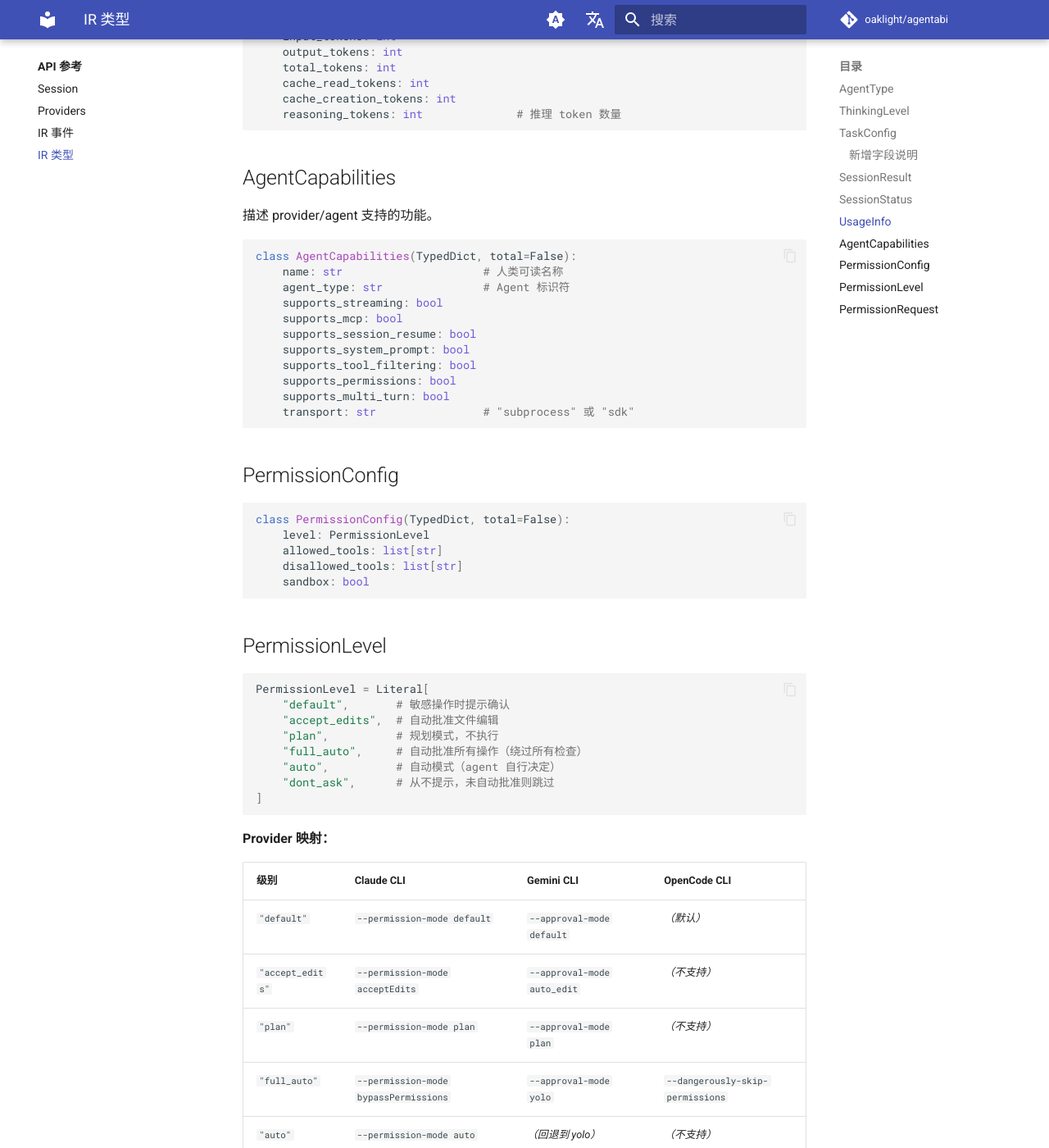
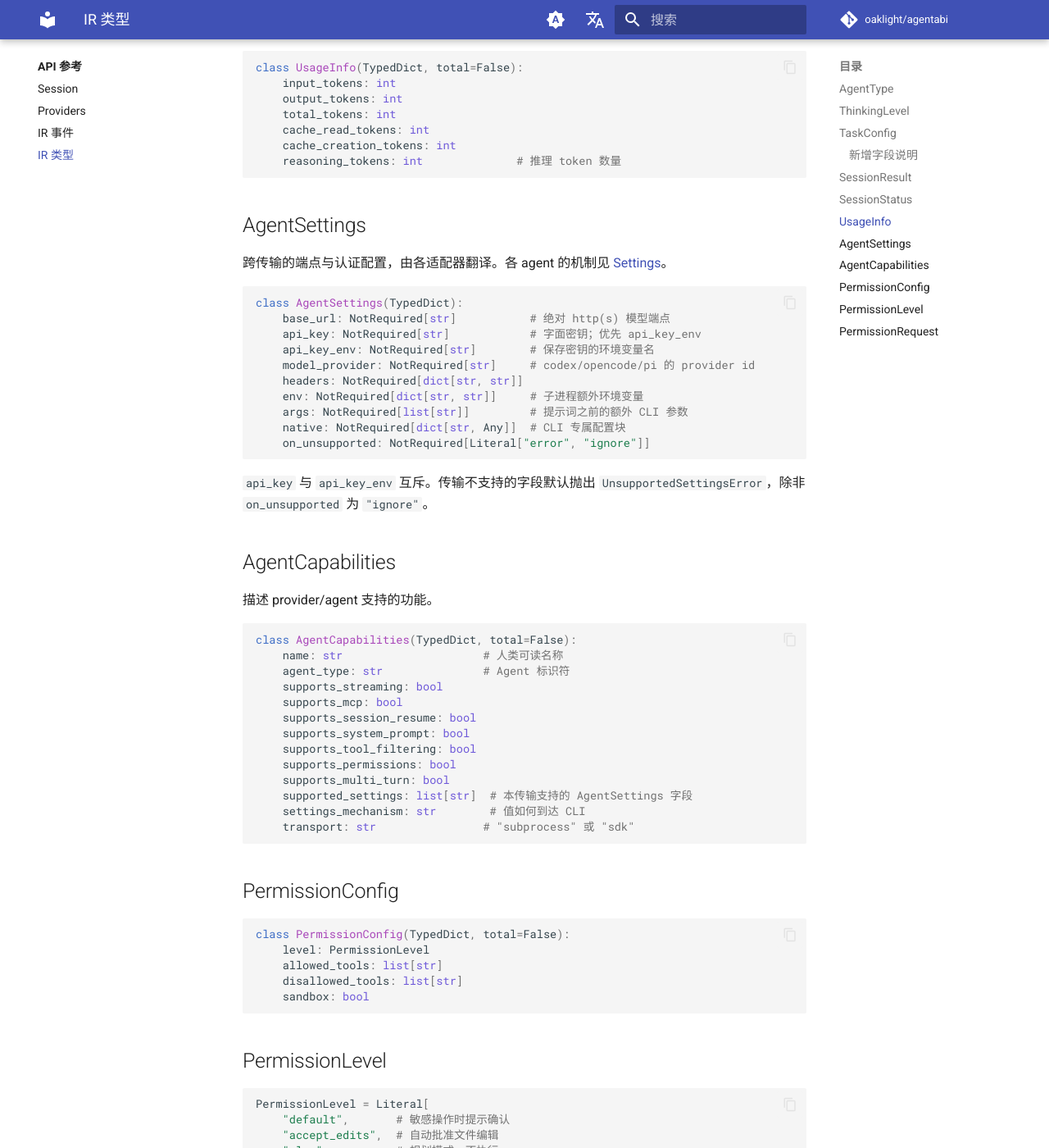
Before and after one commit to Oaklight/agentabi, an MkDocs documentation site: the page built from docs/api/ir-types.md, in a window 1280 px wide and 1400 px high, scrolled down 3442 px. Shown: the whole window at 82% size. Built offline with MkDocs 1.6.1 and Material for MkDocs 9.7.7, drawn with Linux system fonts in a browser that asks for light colours; comment, search, counter and statistics services are not loaded; some of the changed text lies outside the part shown.

Commit message:
docs: 记录统一 settings 字段
- 新增 usage/settings.md：字段、优先级、各传输支持表、不支持字段的行为、
  各 CLI 细节、密钥处理与限制
- api/session.md：Session(settings=...)、settings 属性、单次 settings 参数
- api/ir-types.md：TaskConfig.settings、AgentSettings、新的能力字段
- api/providers.md：settings 支持一节
- 示例：提及 examples/settings.py
- 更新日志与 mkdocs 导航

属于 #89。

````diff
--- a/docs/api/ir-types.md
+++ b/docs/api/ir-types.md
@@ -71,6 +71,9 @@ class TaskConfig(TypedDict):
 
     # ========== Agent 扩展 ==========
     agent_extensions: NotRequired[dict[str, Any]]
+
+    # ========== 统一配置 ==========
+    settings: NotRequired[AgentSettings]
 ```
 
 ### 新增字段说明
@@ -151,6 +154,25 @@ class UsageInfo(TypedDict, total=False):
     reasoning_tokens: int              # 推理 token 数量
 ```
 
+## AgentSettings
+
+跨传输的端点与认证配置，由各适配器翻译。各 agent 的机制见 [Settings](../usage/settings.md)。
+
+```python
+class AgentSettings(TypedDict):
+    base_url: NotRequired[str]           # 绝对 http(s) 模型端点
+    api_key: NotRequired[str]            # 字面密钥；优先 api_key_env
+    api_key_env: NotRequired[str]        # 保存密钥的环境变量名
+    model_provider: NotRequired[str]     # codex/opencode/pi 的 provider id
+    headers: NotRequired[dict[str, str]]
+    env: NotRequired[dict[str, str]]     # 子进程额外环境变量
+    args: NotRequired[list[str]]         # 提示词之前的额外 CLI 参数
+    native: NotRequired[dict[str, Any]]  # CLI 专属配置块
+    on_unsupported: NotRequired[Literal["error", "ignore"]]
+```
+
+`api_key` 与 `api_key_env` 互斥。传输不支持的字段默认抛出 `UnsupportedSettingsError`，除非 `on_unsupported` 为 `"ignore"`。
+
 ## AgentCapabilities
 
 描述 provider/agent 支持的功能。
@@ -166,6 +188,8 @@ class AgentCapabilities(TypedDict, total=False):
     supports_tool_filtering: bool
     supports_permissions: bool
     supports_multi_turn: bool
+    supported_settings: list[str]  # 本传输支持的 AgentSettings 字段
+    settings_mechanism: str        # 值如何到达 CLI
     transport: str                # "subprocess" 或 "sdk"
 ```
 
--- a/mkdocs.yml
+++ b/mkdocs.yml
@@ -94,6 +94,7 @@ nav:
       - 流式输出: usage/streaming.md
       - Agent 发现: usage/discovery.md
       - Native vs SDK: usage/native-vs-sdk.md
+      - 统一 Settings: usage/settings.md
       - 中间件: usage/middleware.md
       - ACP 网关: usage/acp.md
       - Claude TUI 传输: usage/tui.md
````
Also changed, not shown: docs/api/providers.md (+12 -0 lines), docs/api/session.md (+4 -0 lines), docs/changelog.md (+1 -0 lines), docs/examples/index.md (+11 -0 lines), docs/usage/settings.md (added, +113 -0 lines).
